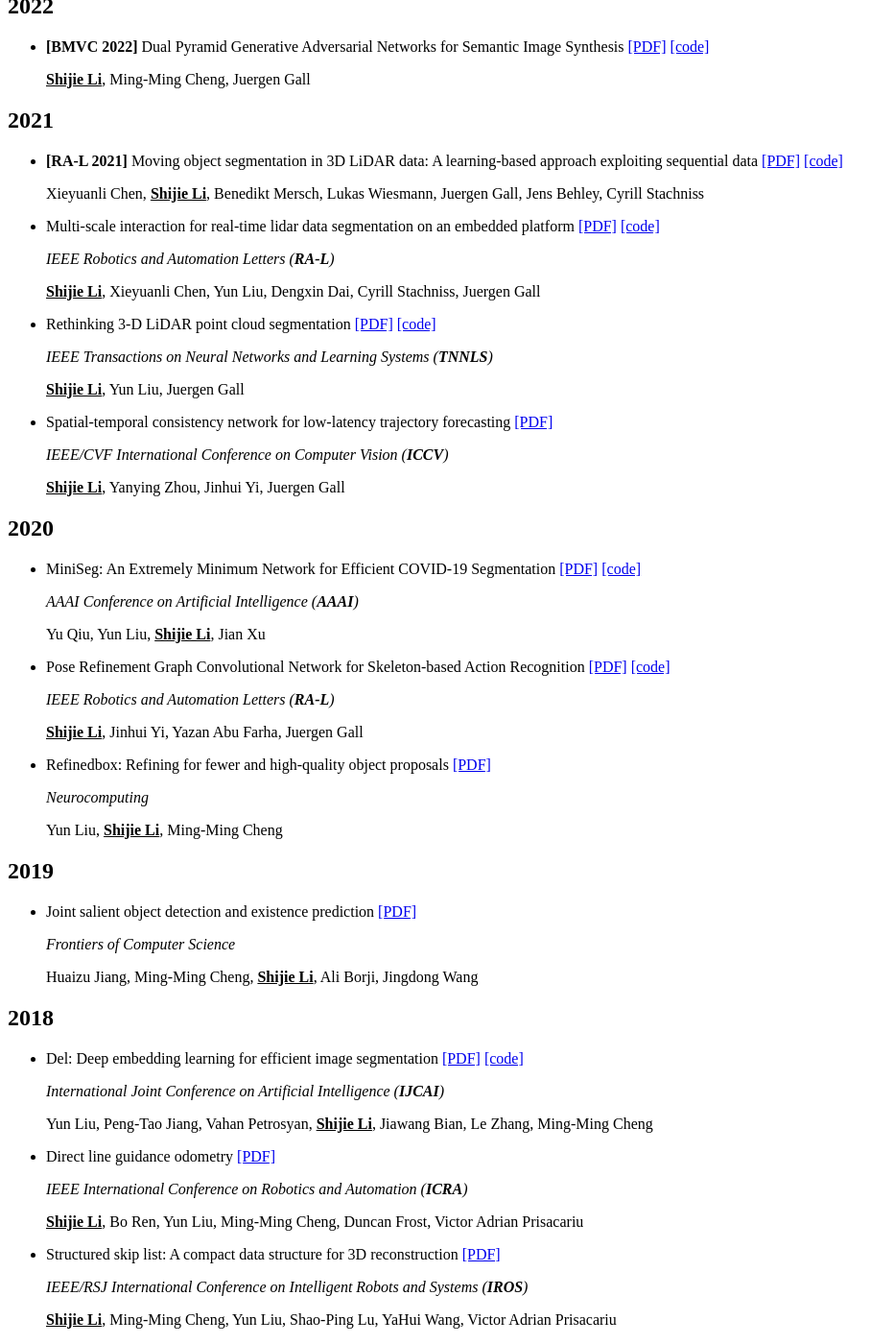
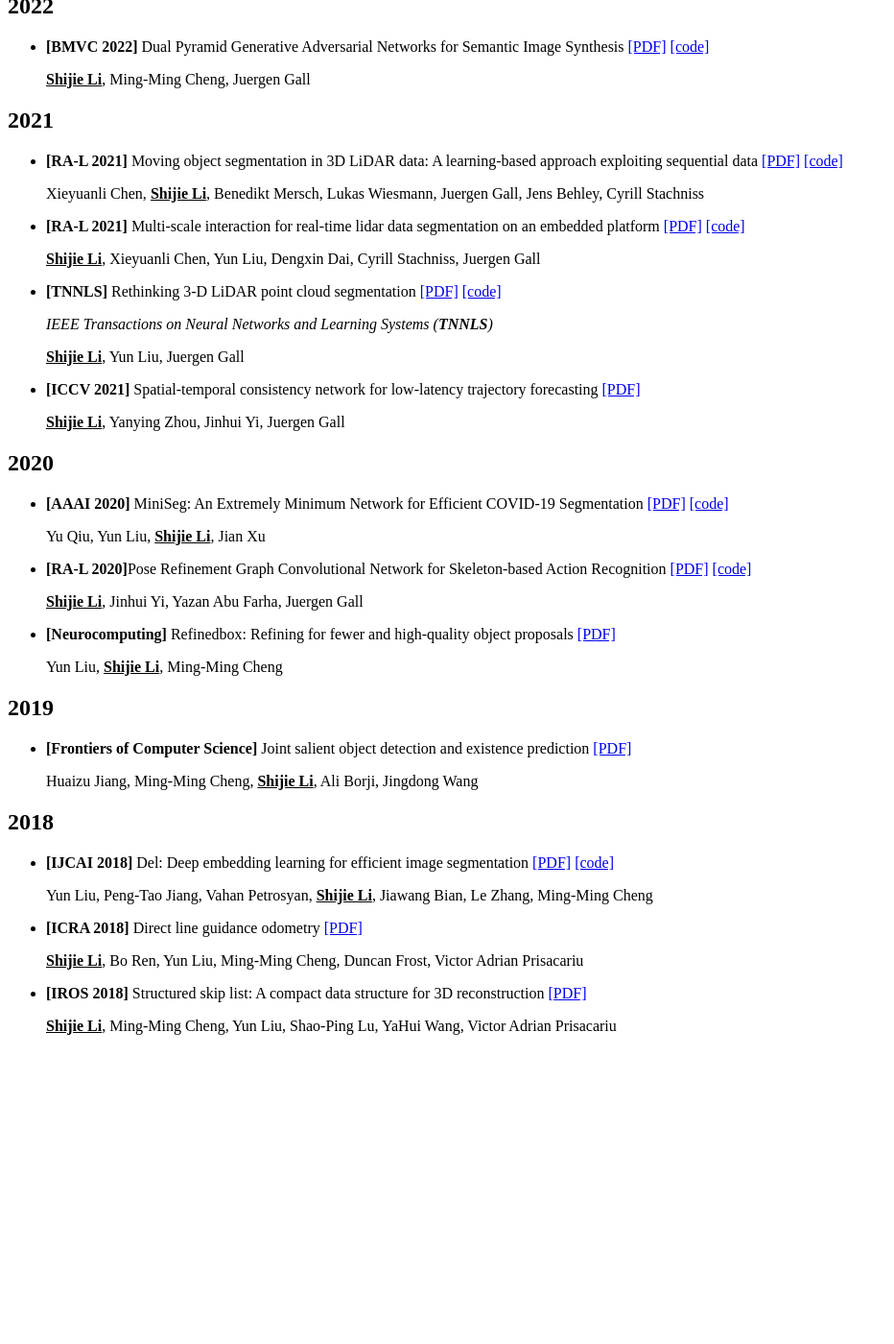
Before and after one commit to sj-li/sj-li.github.io, a Jekyll site: the page built from _pages/includes/pub.md, in a window 1280 px wide and 1400 px high, scrolled down 1474 px. Shown: the whole window at 96% size, without its empty margins (0-932 px from the left). Built offline with Jekyll 4.4.1, drawn with Linux system fonts in a browser that asks for light colours; our own code applies the rules of GitHub Pages for plain Markdown files; after the commit the page ends 2568 px from its top, so only the background shows below that.

Commit message:
update basic info

```diff
--- a/_pages/includes/pub.md
+++ b/_pages/includes/pub.md
@@ -49,65 +49,47 @@
 
   Xieyuanli Chen, **<u>Shijie Li</u>**, Benedikt Mersch, Lukas Wiesmann, Juergen Gall, Jens Behley, Cyrill Stachniss
 
-- Multi-scale interaction for real-time lidar data segmentation on an embedded platform [[PDF]](https://arxiv.org/pdf/2008.09162) [[code]](https://github.com/sj-li/MINet)
-
-   *IEEE Robotics and Automation Letters (**RA-L**)*
+- **[RA-L 2021]** Multi-scale interaction for real-time lidar data segmentation on an embedded platform [[PDF]](https://arxiv.org/pdf/2008.09162) [[code]](https://github.com/sj-li/MINet)
 
   **<u>Shijie Li</u>**, Xieyuanli Chen, Yun Liu, Dengxin Dai, Cyrill Stachniss, Juergen Gall
 
-- Rethinking 3-D LiDAR point cloud segmentation [[PDF]](https://arxiv.org/pdf/2008.03928) [[code]](https://github.com/sj-li/UnpNet)
+- **[TNNLS]** Rethinking 3-D LiDAR point cloud segmentation [[PDF]](https://arxiv.org/pdf/2008.03928) [[code]](https://github.com/sj-li/UnpNet)
 
    *IEEE Transactions on Neural Networks and Learning Systems (**TNNLS**)*
 
   **<u>Shijie Li</u>**, Yun Liu, Juergen Gall
 
-- Spatial-temporal consistency network for low-latency trajectory forecasting [[PDF]](https://openaccess.thecvf.com/content/ICCV2021/papers/Li_Spatial-Temporal_Consistency_Network_for_Low-Latency_Trajectory_Forecasting_ICCV_2021_paper.pdf)
-
-   *IEEE/CVF International Conference on Computer Vision (**ICCV**)*
+- **[ICCV 2021]** Spatial-temporal consistency network for low-latency trajectory forecasting [[PDF]](https://openaccess.thecvf.com/content/ICCV2021/papers/Li_Spatial-Temporal_Consistency_Network_for_Low-Latency_Trajectory_Forecasting_ICCV_2021_paper.pdf)
 
   **<u>Shijie Li</u>**, Yanying Zhou, Jinhui Yi, Juergen Gall
 
 ## 2020
-- MiniSeg: An Extremely Minimum Network for Efficient COVID-19 Segmentation [[PDF]](https://arxiv.org/pdf/2004.09750) [[code]](https://github.com/yun-liu/MiniSeg)
-
-   *AAAI Conference on Artificial Intelligence (**AAAI**)*
+- **[AAAI 2020]** MiniSeg: An Extremely Minimum Network for Efficient COVID-19 Segmentation [[PDF]](https://arxiv.org/pdf/2004.09750) [[code]](https://github.com/yun-liu/MiniSeg)
 
   Yu Qiu, Yun Liu, **<u>Shijie Li</u>**, Jian Xu
 
-- Pose Refinement Graph Convolutional Network for Skeleton-based Action Recognition [[PDF]](https://arxiv.org/pdf/2010.07367)  [[code]](https://github.com/sj-li/PR-GCN)
-
-   *IEEE Robotics and Automation Letters (**RA-L**)*
+- **[RA-L 2020]**Pose Refinement Graph Convolutional Network for Skeleton-based Action Recognition [[PDF]](https://arxiv.org/pdf/2010.07367)  [[code]](https://github.com/sj-li/PR-GCN)
 
   **<u>Shijie Li</u>**, Jinhui Yi, Yazan Abu Farha, Juergen Gall
 
-- Refinedbox: Refining for fewer and high-quality object proposals [[PDF]](https://mftp.mmcheng.net/Papers/20NeucomRefinedBoxes.pdf)
-
-   *Neurocomputing*
+- **[Neurocomputing]** Refinedbox: Refining for fewer and high-quality object proposals [[PDF]](https://mftp.mmcheng.net/Papers/20NeucomRefinedBoxes.pdf)
 
   Yun Liu, **<u>Shijie Li</u>**, Ming-Ming Cheng
 
 ## 2019
-- Joint salient object detection and existence prediction [[PDF]](https://mftp.mmcheng.net/Papers/JointSalExist.pdf)
-
-   *Frontiers of Computer Science*
+- **[Frontiers of Computer Science]** Joint salient object detection and existence prediction [[PDF]](https://mftp.mmcheng.net/Papers/JointSalExist.pdf)
 
   Huaizu Jiang, Ming-Ming Cheng, **<u>Shijie Li</u>**, Ali Borji, Jingdong Wang
 
 ## 2018
-- Del: Deep embedding learning for efficient image segmentation [[PDF]](https://www.ijcai.org/proceedings/2018/0120.pdf)  [[code]](https://github.com/yun-liu/DEL)
-
-   *International Joint Conference on Artificial Intelligence (**IJCAI**)*
+- **[IJCAI 2018]** Del: Deep embedding learning for efficient image segmentation [[PDF]](https://www.ijcai.org/proceedings/2018/0120.pdf)  [[code]](https://github.com/yun-liu/DEL)
 
   Yun Liu, Peng-Tao Jiang, Vahan Petrosyan, **<u>Shijie Li</u>**, Jiawang Bian, Le Zhang, Ming-Ming Cheng
 
-- Direct line guidance odometry [[PDF]](https://www.robots.ox.ac.uk/~lav/Papers/li_etal_icra2018/li_etal_icra2018.pdf)
-
-   *IEEE International Conference on Robotics and Automation (**ICRA**)*
+- **[ICRA 2018]** Direct line guidance odometry [[PDF]](https://www.robots.ox.ac.uk/~lav/Papers/li_etal_icra2018/li_etal_icra2018.pdf)
 
   **<u>Shijie Li</u>**, Bo Ren, Yun Liu, Ming-Ming Cheng, Duncan Frost, Victor Adrian Prisacariu
 
-- Structured skip list: A compact data structure for 3D reconstruction [[PDF]](https://ora.ox.ac.uk/objects/uuid:75d46621-7ccd-486b-808a-1b772a39b164/files/m6e5ebcdc74b5c966cf2d4c94bcc179f0)
-
-   *IEEE/RSJ International Conference on Intelligent Robots and Systems (**IROS**)*
+- **[IROS 2018]** Structured skip list: A compact data structure for 3D reconstruction [[PDF]](https://ora.ox.ac.uk/objects/uuid:75d46621-7ccd-486b-808a-1b772a39b164/files/m6e5ebcdc74b5c966cf2d4c94bcc179f0)
 
   **<u>Shijie Li</u>**, Ming-Ming Cheng, Yun Liu, Shao-Ping Lu, YaHui Wang, Victor Adrian Prisacariu
```
